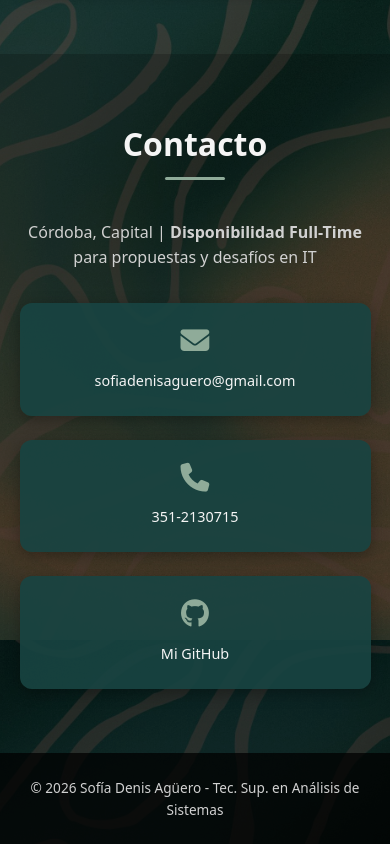
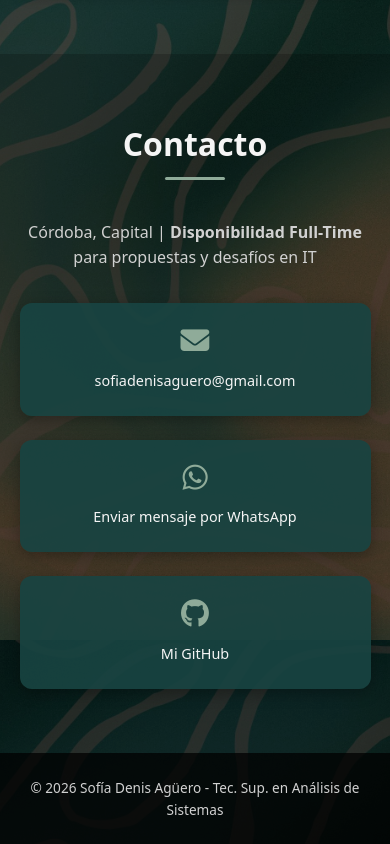
Before and after one commit to sofiadenisaguero/Portfolio-Aguero-Sofia, a plain HTML site: page index.html in a window 390 px wide. Shown: the part 6112-6956 px from the top of the page. Drawn offline with Linux system fonts and the light colour scheme.

Commit message:
Update contact method to use WhatsApp link
Replaced phone link with WhatsApp link for contact.

```diff
--- a/index.html
+++ b/index.html
@@ -266,9 +266,9 @@ Sitio web interactivo desarrollado para presentar mi trayectoria, proyectos IT y
                 <i class="fa-solid fa-envelope"></i>
                 <span>sofiadenisaguero@gmail.com</span>
             </a>
-            <a href="tel:3512130715" class="contacto-card">
-                <i class="fa-solid fa-phone"></i>
-                <span>351-2130715</span>
+            <a href="https://wa.me/5493512130715" target="_blank" rel="noopener noreferrer" class="contacto-card">
+                   <i class="fa-brands fa-whatsapp"></i>
+                    <span>Enviar mensaje por WhatsApp</span>
             </a>
            <a href="https://github.com/sofiadenisaguero" target="_blank" rel="noopener noreferrer" class="contacto-card">
                 <i class="fa-brands fa-github"></i>
```
